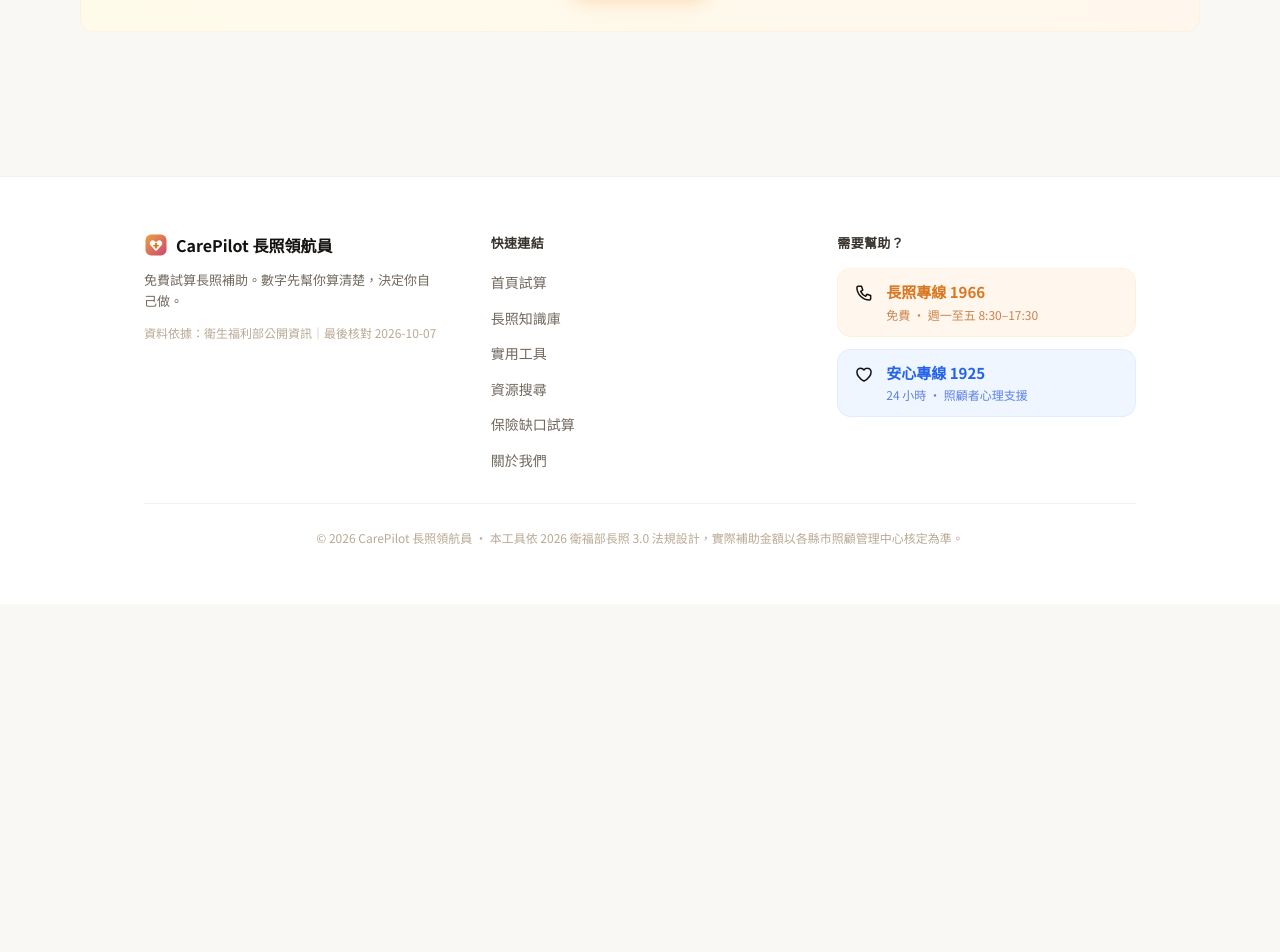
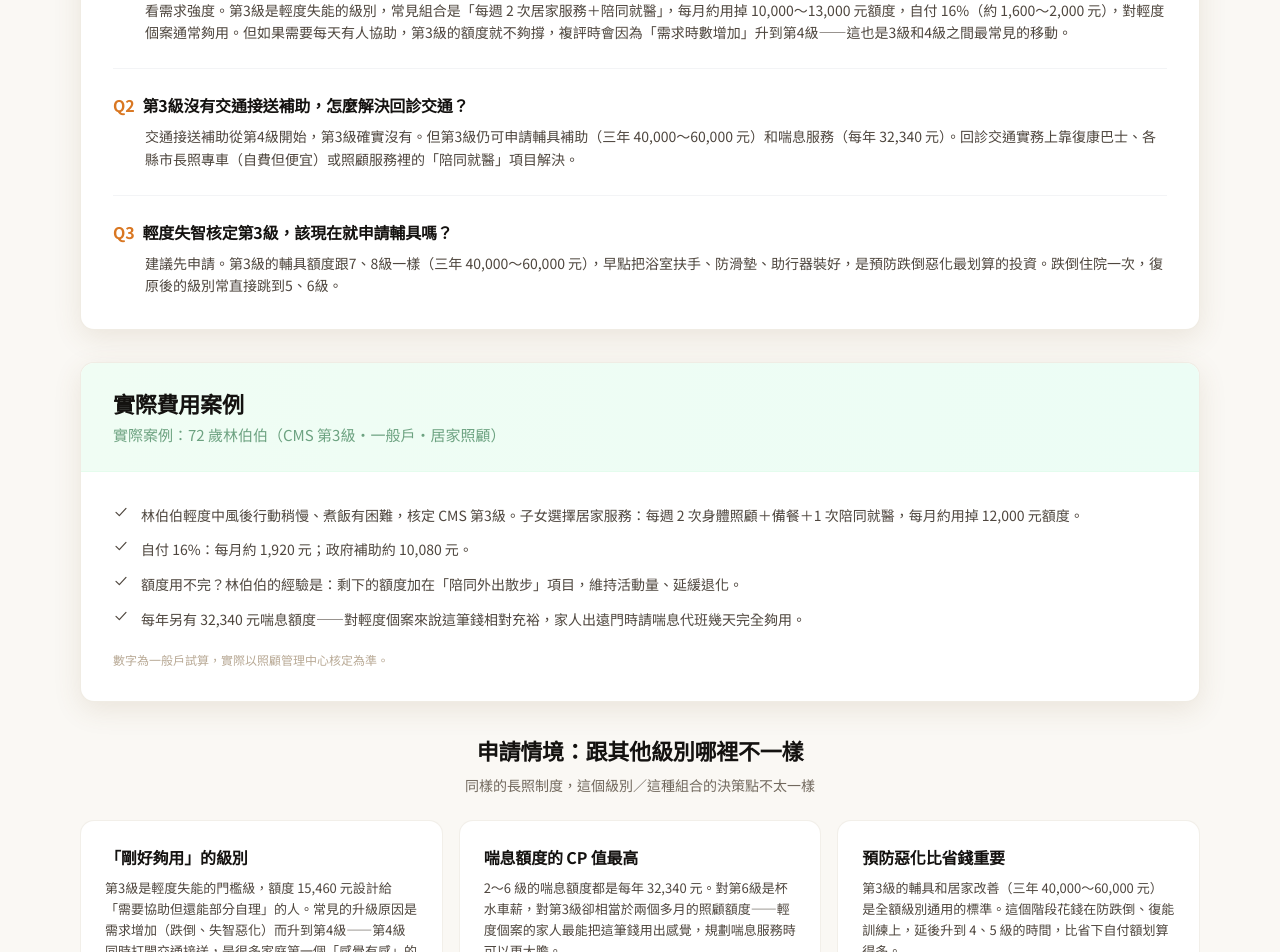
Before and after one commit to lalawgwg99/care-calculator, a Next.js app: page /cms3 in a window 1280 px wide. Shown: the part 1360-2312 px from the top of the page. Before the commit the page ends 1964 px from the top, so only its background shows below. Built offline with nearby package versions, Linux system fonts and the light colour scheme; no server answers.

Commit message:
CMS頁面差異化第2批：/cms3、/cms6 加獨有FAQ＋案例＋FAQ schema（排程日常優化）

```diff
--- a/constants/cmsUniqueContent.ts
+++ b/constants/cmsUniqueContent.ts
@@ -146,4 +146,86 @@ export const CMS_UNIQUE_CONTENT: Record<string, CMSUniqueContent> = {
       },
     ],
   },
+  cms3: {
+    pageKey: 'cms3',
+    faq: [
+      {
+        q: 'CMS 第3級的額度 15,460 元，實際上夠用嗎？',
+        a: '看需求強度。第3級是輕度失能的級別，常見組合是「每週 2 次居家服務＋陪同就醫」，每月約用掉 10,000～13,000 元額度，自付 16%（約 1,600～2,000 元），對輕度個案通常夠用。但如果需要每天有人協助，第3級的額度就不夠撐，複評時會因為「需求時數增加」升到第4級——這也是3級和4級之間最常見的移動。',
+      },
+      {
+        q: '第3級沒有交通接送補助，怎麼解決回診交通？',
+        a: '交通接送補助從第4級開始，第3級確實沒有。但第3級仍可申請輔具補助（三年 40,000～60,000 元）和喘息服務（每年 32,340 元）。回診交通實務上靠復康巴士、各縣市長照專車（自費但便宜）或照顧服務裡的「陪同就醫」項目解決。',
+      },
+      {
+        q: '輕度失智核定第3級，該現在就申請輔具嗎？',
+        a: '建議先申請。第3級的輔具額度跟7、8級一樣（三年 40,000～60,000 元），早點把浴室扶手、防滑墊、助行器裝好，是預防跌倒惡化最划算的投資。跌倒住院一次，復原後的級別常直接跳到5、6級。',
+      },
+    ],
+    caseStudy: {
+      title: '實際案例：72 歲林伯伯（CMS 第3級・一般戶・居家照顧）',
+      lines: [
+        '林伯伯輕度中風後行動稍慢、煮飯有困難，核定 CMS 第3級。子女選擇居家服務：每週 2 次身體照顧＋備餐＋1 次陪同就醫，每月約用掉 12,000 元額度。',
+        '自付 16%：每月約 1,920 元；政府補助約 10,080 元。',
+        '額度用不完？林伯伯的經驗是：剩下的額度加在「陪同外出散步」項目，維持活動量、延緩退化。',
+        '每年另有 32,340 元喘息額度——對輕度個案來說這筆錢相對充裕，家人出遠門時請喘息代班幾天完全夠用。',
+      ],
+      note: '數字為一般戶試算，實際以照顧管理中心核定為準。',
+    },
+    contextPoints: [
+      {
+        title: '「剛好夠用」的級別',
+        desc: '第3級是輕度失能的門檻級，額度 15,460 元設計給「需要協助但還能部分自理」的人。常見的升級原因是需求增加（跌倒、失智惡化）而升到第4級——第4級同時打開交通接送，是很多家庭第一個「感覺有感」的轉折點。',
+      },
+      {
+        title: '喘息額度的 CP 值最高',
+        desc: '2～6 級的喘息額度都是每年 32,340 元。對第6級是杯水車薪，對第3級卻相當於兩個多月的照顧額度——輕度個案的家人最能把這筆錢用出感覺，規劃喘息服務時可以更大膽。',
+      },
+      {
+        title: '預防惡化比省錢重要',
+        desc: '第3級的輔具和居家改善（三年 40,000～60,000 元）是全額級別通用的標準。這個階段花錢在防跌倒、復能訓練上，延後升到 4、5 級的時間，比省下自付額划算得多。',
+      },
+    ],
+  },
+  cms6: {
+    pageKey: 'cms6',
+    faq: [
+      {
+        q: 'CMS 第6級的額度 28,070 元，為什麼還常聽說不夠用？',
+        a: '因為照顧強度是全日的。第6級多半是重度失能（中風偏癱、重度失智），每天需要多次協助——單靠居家服務按次計費，一個月很容易用完 28,070 元。這也是第6級家庭最常轉向外籍看護的原因：外看月薪 20,000 元是固定成本，比按次計費的居家服務便宜。',
+      },
+      {
+        q: '第6級請外籍看護，長照補助還剩多少？',
+        a: '照顧服務額度降為 30%：28,070 元變成 8,421 元；一般戶自付 16%（約 1,347 元）後，政府每月實際補助約 7,074 元。喘息服務（每年 32,340 元）、交通接送、輔具補助都不受影響。',
+      },
+      {
+        q: '第6級送機構還是請外看，怎麼選？',
+        a: '純比錢：外看每月固定支出約 25,000 元（月薪 20,000＋就業安定費 2,000＋雇主健保約 1,428＋仲介服務費依契約約 1,500～1,800），扣掉長照補助後家庭實付約 18,000 元；住宿機構月費約 45,000 元、住宿補助 15,000 元，實付約 30,000 元。第6級是「居家照顧極限」的級別，家人體力撐不住時，外看和機構二選一通常就是這個階段的決定。',
+      },
+    ],
+    caseStudy: {
+      title: '實際案例：80 歲阿嬤（CMS 第6級・一般戶・外籍看護＋喘息銜接）',
+      lines: [
+        '阿嬤中風左側偏癱、需要全日協助，核定 CMS 第6級。子女決定聘請外籍看護：每月固定支出月薪 20,000＋就業安定費 2,000＋雇主健保約 1,428＋仲介服務費約 1,600 元，合計約 25,028 元。',
+        '長照補助（30% 額度）：8,421 元中自付 16%（約 1,347 元），政府補助約 7,074 元／月。',
+        '補助後家庭每月實付約 17,954 元，比送住宿機構（實付約 30,000 元）少了將近一半。',
+        '阿嬤每月回診復健 2 趟，用交通接送額度（4 級起有，依分區 1,680～2,400 元／月），比叫復康巴士更省事。',
+      ],
+      note: '外籍看護費用依勞動契約與仲介而異；補助數字為一般戶試算，實際以核定為準。',
+    },
+    contextPoints: [
+      {
+        title: '「居家照顧極限」的級別',
+        desc: '第6級是重度失能的起點，照顧需求常常是 24 小時。實務上這個級別是家庭照顧者耗竭率最高的分水嶺——撐得住的人繼續用居家服務＋喘息，撐不住的轉向外看或機構，兩條路都在這裡分叉。',
+      },
+      {
+        title: '交通接送的額度開始有感',
+        desc: '第4級起有交通接送補助（依分區每月 1,680～2,400 元）。第6級的個案復健、回診頻率高，這筆錢每月能省下 4～6 趟車資，是少數「第6級比第3級好用」的項目。',
+      },
+      {
+        title: '專業服務（復能）別浪費',
+        desc: '第6級的額度裡包含專業服務（復能照護、營養、吞嚥訓練等）。很多家庭只用居家服務、沒用復能——中風後的黃金復健期錯過就沒了，這是第6級最容易被低估的一塊。',
+      },
+    ],
+  },
 };
```
